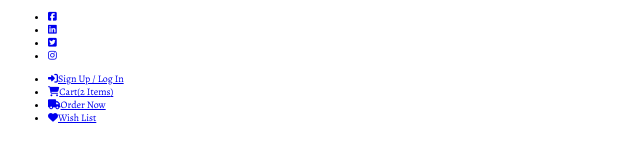
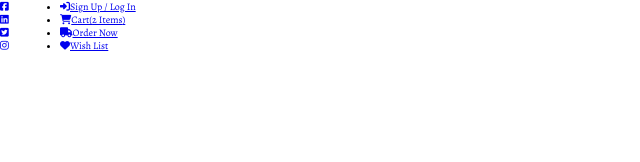
Before and after one commit to kratis9/furniture-store, a plain HTML site: page index.html in a window 1280 px wide. Shown: the whole page, without its empty margins (0-640 px from the left). Drawn offline with nearby package versions, Linux system fonts and the light colour scheme.

Commit message:
display grid

```diff
--- a/style.css
+++ b/style.css
@@ -8,3 +8,19 @@ body {
   box-sizing: border-box;
   font-family: "Alegreya", serif;
 }
+
+* {
+  margin: 0;
+  padding: 0;
+}
+
+/* navbar */
+.container {
+  display: grid;
+  grid-template-columns: minmax(6rem, 1fr) repeat(8, minmax(min-content, 16rem)) minmax(
+      6rem,
+      1fr
+    );
+}
+
+/* end of navbar */
```
Also changed, not shown: index.html (+2 -0 lines).
